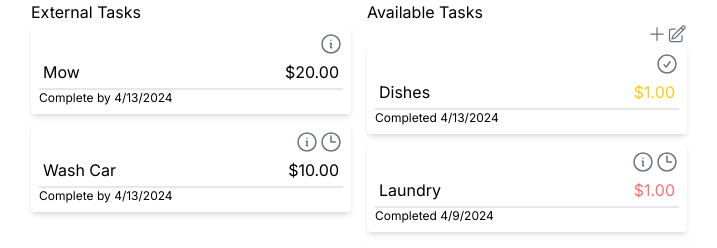
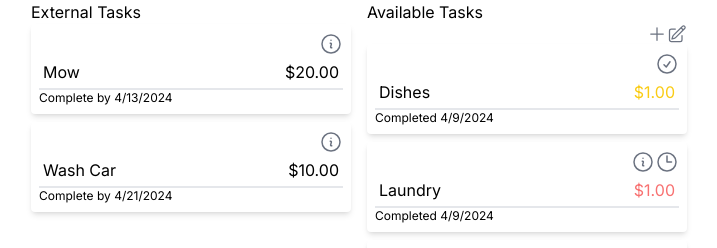
Before and after one commit to blaksmith205/famdit, a Next.js app: page /parent in a window 1280 px wide. Shown: the top 248 px of the page, without its empty margins (281-998 px from the left). Built offline with nearby package versions, Linux system fonts and the light colour scheme.

Commit message:
Fixes parent to utilize a user state

```diff
--- a/src/app/child/page.tsx
+++ b/src/app/child/page.tsx
@@ -5,14 +5,17 @@ import { User, UserContext } from "../components/accounts";
 import TransactionCard from "../components/transaction-card";
 
 export default function ChildPage() {
-    let user = useContext(UserContext)
+    let user = useContext(UserContext);
+    if (user.children) {
+        user = user.children[0];
+    }
 
     return (
         <div className="columns-2 w-full h-screen flex items-center justify-center gap-4 overflow-y-auto">
             <div className="w-1/4 h-full">
                 <h1>Recent Transactions</h1>
                 {user.transactions && user.transactions.map((transaction) =>
-                    <TransactionCard transaction={transaction}/>
+                    <TransactionCard key={transaction.name} transaction={transaction}/>
                 )}
             </div>
             <div className="w-1/4 h-full">
--- a/src/app/components/accounts.tsx
+++ b/src/app/components/accounts.tsx
@@ -20,14 +20,11 @@ export type User = {
 export const UserContext = createContext({} as User);
 
 const defaultTasks = [
-    {name:"Dishes", amount: 1, parentView: true, state: TaskState.Pending, info: "Do that dishes when they pile up.", actions: [TaskAction.Approve], completedOn: new Date("04/09/2024")},
-    {name:"Laundry", amount: 1, parentView: true, state: TaskState.Transfered, info: "Do your laundry every week.", actions: [TaskAction.Info, TaskAction.Repeat], completedOn: new Date("04/09/2024")},
-    {name:"Mow Lawn", amount: 10, parentView: true, state: TaskState.Transfered, info: "Mow the lawn every week (every 2 weeks during winter).", actions: [TaskAction.Info, TaskAction.Repeat], completedOn: new Date("04/07/2024")},
-] as Task[];
-
-const defaultExternalTasks = [
-    {name:"Mow", amount: 20, parentView: true, state: TaskState.Available, info: "Mow the lawn for 80-year old neighbor, Fred. Bring your own lawn mower and knock at the door beforehand.", actions: [TaskAction.Info], completedOn: new Date("04/21/2024")},
-    {name:"Wash Car", amount: 10, parentView: true, state: TaskState.Available, info: "Mow the lawn every week (every 2 weeks during winter).", actions: [TaskAction.Info], completedBy: new Date("04/21/2024")},
+    {name:"Dishes", amount: 1, parentView: true, state: TaskState.Pending, info: "Do that dishes when they pile up.", actions: [TaskAction.Approve], completedOn: new Date("04/09/2024"), external: false},
+    {name:"Laundry", amount: 1, parentView: true, state: TaskState.Transfered, info: "Do your laundry every week.", actions: [TaskAction.Info, TaskAction.Repeat], completedOn: new Date("04/09/2024"), external: false},
+    {name:"Mow Lawn", amount: 10, parentView: true, state: TaskState.Transfered, info: "Mow the lawn every week (every 2 weeks during winter).", actions: [TaskAction.Info, TaskAction.Repeat], completedOn: new Date("04/07/2024"), external: false},
+    {name:"Mow", amount: 20, parentView: true, state: TaskState.Available, info: "Mow the lawn for 80-year old neighbor, Fred. Bring your own lawn mower and knock at the door beforehand.", actions: [TaskAction.Info], completedOn: new Date("04/21/2024"), external: true},
+    {name:"Wash Car", amount: 10, parentView: true, state: TaskState.Available, info: "Mow the lawn every week (every 2 weeks during winter).", actions: [TaskAction.Info], completeBy: new Date("04/21/2024"), external: true},
 ] as Task[];
 
 const defaultTransactions = [
@@ -52,7 +49,7 @@ const childUser = {
 parentUser.children = [childUser];
 
 export function UserProvider({ children }: Readonly<{children: React.ReactNode}>) {
-  const [user, setUser] = useState(childUser);
+  const [user, setUser] = useState(parentUser);
 
   return (
     <UserContext.Provider value={user}>
--- a/src/app/components/info-dialog.tsx
+++ b/src/app/components/info-dialog.tsx
@@ -10,6 +10,7 @@ export default function InfoDialog({task, open, setOpen, onApprove}: {task: Task
 
     function handleApprove() {
         task.parentView = false
+        task.state = TaskState.Approved
         if (onApprove) {
             onApprove(task)
         }
--- a/src/app/components/task-card.tsx
+++ b/src/app/components/task-card.tsx
@@ -5,6 +5,7 @@ import InfoDialog from "./info-dialog";
 
 export enum TaskState {
     Available, // Color with black text
+    Approved, // Color with black text
     Pending, // Color with yellow text
     Credited, // Color with green text
     Transfered, // Color with red text
@@ -23,6 +24,7 @@ export type Task = {
     amount: number;
     parentView: boolean; // When true, the task is shown in the parent view
     state: TaskState;
+    external: boolean;
     info?: string;
     actions?: TaskAction[];
     completedOn?: Date;
@@ -41,6 +43,7 @@ function getStyle(task: Task) {
     let style = "";
     switch (task.state) {
         case TaskState.Available:
+        case TaskState.Approved:
             style = "text-black-400";
             break;
         case TaskState.Pending:
@@ -88,7 +91,7 @@ function getDate(task: Task): string {
     let nowDate = new Date().toLocaleDateString()
     // Need the parent to approve the task by reading through the requirements (info)
     // Or the task to be available for the child
-    if ((task.parentView && task.state == TaskState.Available) || (!task.parentView && task.state == TaskState.Available)) {
+    if ((task.parentView && task.state <= TaskState.Approved) || (!task.parentView && task.state <= TaskState.Approved)) {
         return "Complete by " + (task.completeBy ? task.completeBy.toLocaleDateString() : nowDate)
     } else {
         return "Completed " + (task.completedOn ? task.completedOn.toLocaleDateString() : nowDate)
--- a/src/app/parent/page.tsx
+++ b/src/app/parent/page.tsx
@@ -1,42 +1,34 @@
 "use client";
-import { useState } from "react";
-import TaskBlock, {TaskState, TaskAction, Task, TaskConsumer } from "../components/task-card";
+import { useState, useContext } from "react";
+import TaskBlock, {TaskState, Task, TaskConsumer } from "../components/task-card";
 import CreateTaskDialog from "../components/create-task-dialog";
 import { PlusIcon, PencilSquareIcon } from "@heroicons/react/24/outline";
-
-const defaultTasks = [
-    {name:"Dishes", amount: 1, parentView: true, state: TaskState.Pending, info: "Do that dishes when they pile up.", actions: [TaskAction.Approve]},
-    {name:"Laundry", amount: 1, parentView: true, state: TaskState.Transfered, info: "Do your laundry every week.", actions: [TaskAction.Info, TaskAction.Repeat], completedOn: new Date("04/09/2024")},
-    {name:"Mow Lawn", amount: 10, parentView: true, state: TaskState.Transfered, info: "Mow the lawn every week (every 2 weeks during winter).", actions: [TaskAction.Info, TaskAction.Repeat], completedOn: new Date("04/07/2024")},
-] as Task[];
-
-const defaultExternalTasks = [
-    {name:"Mow", amount: 20, parentView: true, state: TaskState.Available, info: "Mow the lawn for 80-year old neighbor, Fred. Bring your own lawn mower and knock at the door beforehand.", actions: [TaskAction.Info], completedOn: new Date("04/09/2024")},
-    {name:"Wash Car", amount: 10, parentView: true, state: TaskState.Available, info: "Mow the lawn every week (every 2 weeks during winter).", actions: [TaskAction.Info, TaskAction.Repeat], completedOn: new Date("04/07/2024")},
-] as Task[];
+import { UserContext } from "../components/accounts";
 
 export default function ParentPage() {
+    const [user] = useState(useContext(UserContext));
+    const [tasks, setTasks] = useState(user.tasks);
     const [createTask, setCreateTask] = useState(false);
-    const [tasks, setTasks] = useState(defaultTasks);
-    const [externalTasks, setExternalTasks] = useState(defaultExternalTasks);
 
     function addTask(...[task] : Parameters<TaskConsumer>): ReturnType<TaskConsumer> {
         setTasks([...tasks, task]);
     }
 
     function handleApproveTask(task: Task) {
-        // Remove the element from the external tasks
-        setExternalTasks(externalTasks.filter(t => t.name !== task.name))
-        // Add the element to the internal tasks
-        addTask(task)
+        // Remove the task
+        setTasks(tasks.filter(t => t.name !== task.name))
+        // Add the element to the child's task list
+        if (user.children) {
+            user.children.forEach((user) => user.tasks = user.tasks.concat(task))
+        }
     }
 
     return (
         <div className="columns-2 w-full h-screen flex items-center justify-center gap-4 overflow-y-auto">
             <div className="w-1/4 h-full">
                 <h1>External Tasks</h1>
-                {externalTasks.map((task) =>
-                    <TaskBlock key={task.name} task={task} onApprove={handleApproveTask}/>
+                {tasks.map((task) =>
+                    (task.external && task.state !== TaskState.Approved) && <TaskBlock key={task.name} task={task} onApprove={handleApproveTask}/>
                 )}
             </div>
             <div className="w-1/4 h-full">
@@ -50,7 +42,7 @@ export default function ParentPage() {
                     </button>
                 </div>
                 {tasks.map((task) =>
-                    <TaskBlock key={task.name} task={task}/>
+                    (!task.external || task.state === TaskState.Approved) && <TaskBlock key={task.name} task={task}/>
                 )}
             </div>
             <CreateTaskDialog open={createTask} setOpen={setCreateTask} useTask={addTask}/>
```
